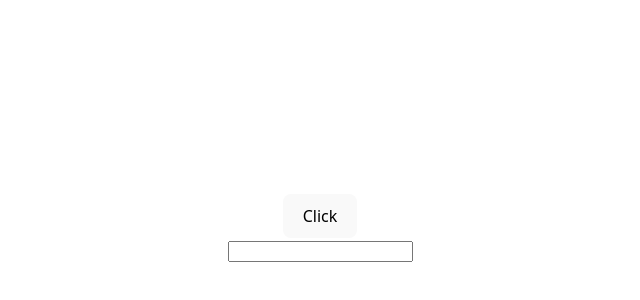
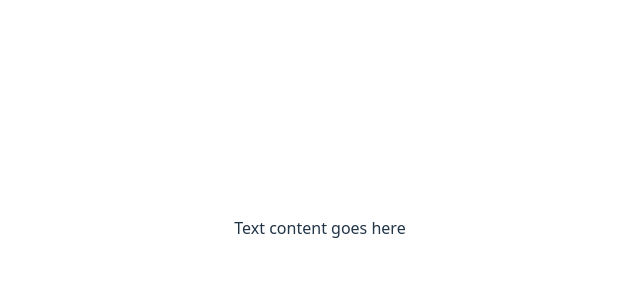
Before and after one commit to aramyants/react-typescript, a React (Vite) app in the folder react-typescript-demo/: page / in a window 1280 px wide. Shown: the part 172-472 px from the top of the page, without its empty margins (320-960 px from the left). Built offline with nearby package versions, Linux system fonts and the light colour scheme.

Commit message:
chore: Style Props

```diff
--- a/react-typescript-demo/src/App.tsx
+++ b/react-typescript-demo/src/App.tsx
@@ -1,41 +1,12 @@
 import './App.css';
-import { Button } from './components/Button';
-import { Greet } from './components/Greet';
-import { Heading } from './components/Heading';
-import { Input } from './components/Input';
-import { Oscar } from './components/Oscar';
-import { Person } from './components/Person';
-import { PersonList } from './components/PersonList';
-import { Status } from './components/Status';
+import { Container } from './components/Container';
 
 function App() {
-  const personName = {
-    first: 'Bruce',
-    last: 'Wayne',
-  };
 
-  const nameList = [
-    {
-      first: 'Bruce',
-      last: 'Wayne',
-    },
-    {
-      first: 'Clark',
-      last: 'Kent',
-    },
-    {
-      first: 'Peter',
-      last: 'Parker',
-    },
-  ];
   return (
     <>
       <div className="App">
-        <Button
-          handleClick={(event, id) => console.log('Button clicked', event, id)}
-        />
-        <Input  handleChange={(event) => console.log('Input changed', event)} />
-
+        <Container styles={{border: '1px solid white', padding: '1rem'}} />
       </div>
     </>
   );
--- /dev/null
+++ b/react-typescript-demo/src/components/Container.tsx
@@ -0,0 +1,13 @@
+import React from 'react';
+
+type ContainerProps = {
+  styles?: React.CSSProperties;
+};
+
+export const Container = (props: ContainerProps) => {
+  return (
+    <div style={ props.styles }>
+      Text content goes here
+    </div>
+  );
+};
```
